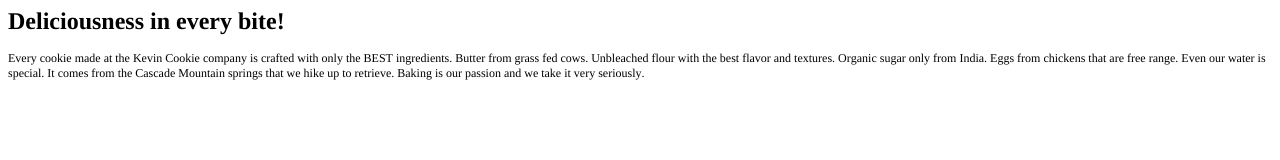
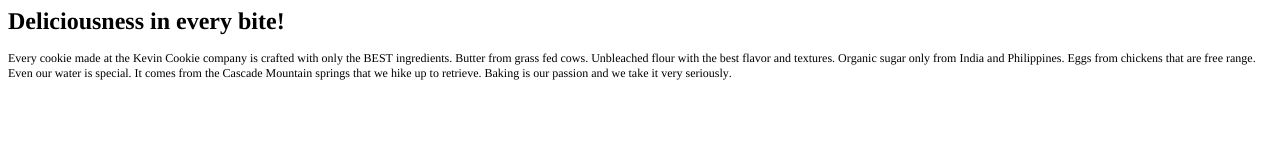
Before and after one commit to richardbaah-gyambrah/PromxiaIT.com, a plain HTML site: page index.htm in a window 1280 px wide. Drawn offline with Linux system fonts and the light colour scheme.

Commit message:
Update index.htm

```diff
--- a/index.htm
+++ b/index.htm
@@ -13,6 +13,6 @@
 </head>
 <body>
 <h1 style="margin: 0.0px 0.0px 16.1px 0.0px; font: 24.0px Times; -webkit-text-stroke: #000000"><span class="s1"><b>Deliciousness in every bite!</b></span></h1>
-<p class="p2"><span class="s1">Every cookie made at the Kevin Cookie company is crafted with only the BEST ingredients. Butter from grass fed cows. Unbleached flour with the best flavor and textures. Organic sugar only from India. Eggs from chickens that are free range. Even our water is special. It comes from the Cascade Mountain springs that we hike up to retrieve. Baking is our passion and we take it very seriously.</span></p>
+<p class="p2"><span class="s1">Every cookie made at the Kevin Cookie company is crafted with only the BEST ingredients. Butter from grass fed cows. Unbleached flour with the best flavor and textures. Organic sugar only from India and Philippines. Eggs from chickens that are free range. Even our water is special. It comes from the Cascade Mountain springs that we hike up to retrieve. Baking is our passion and we take it very seriously.</span></p>
 </body>
 </html>
```
